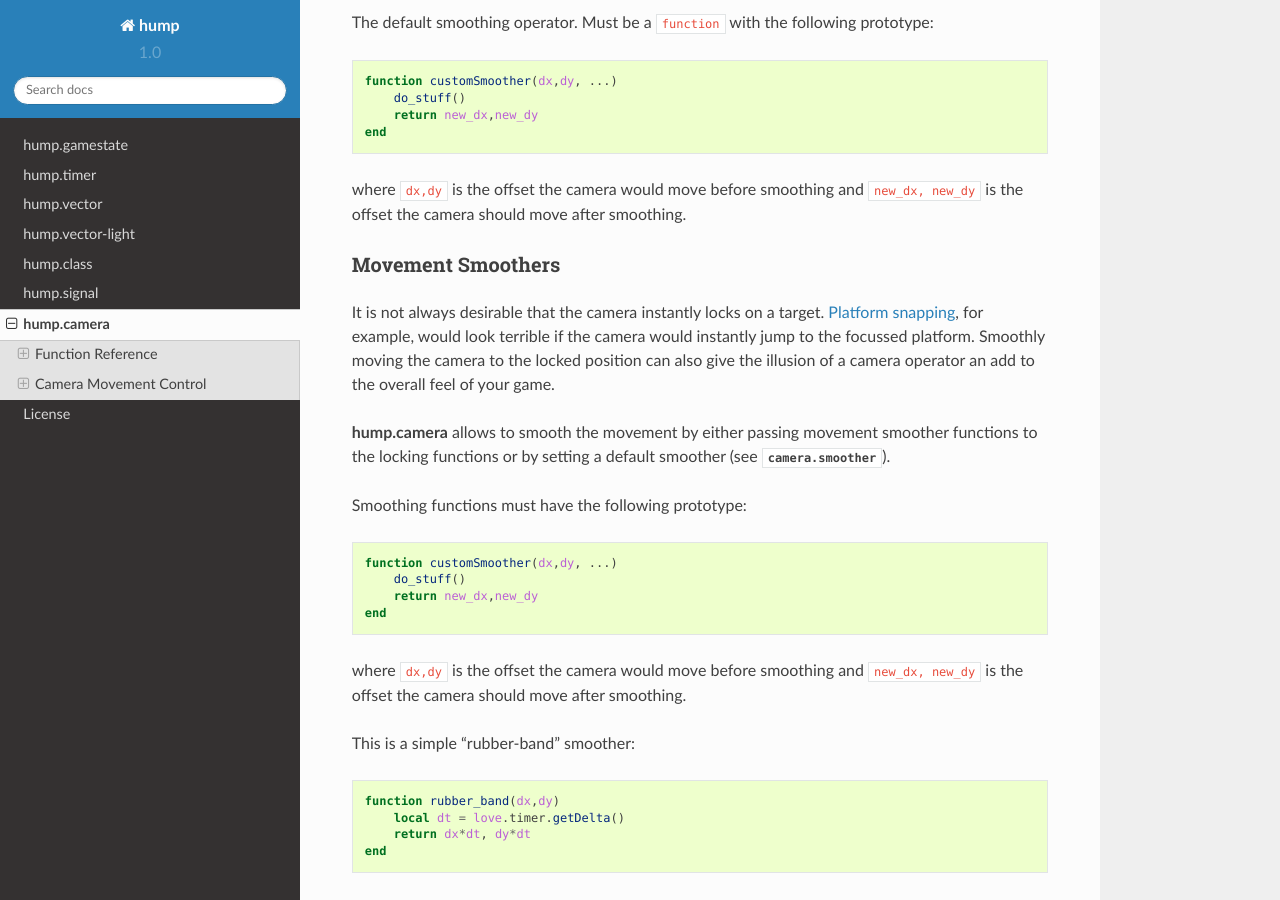
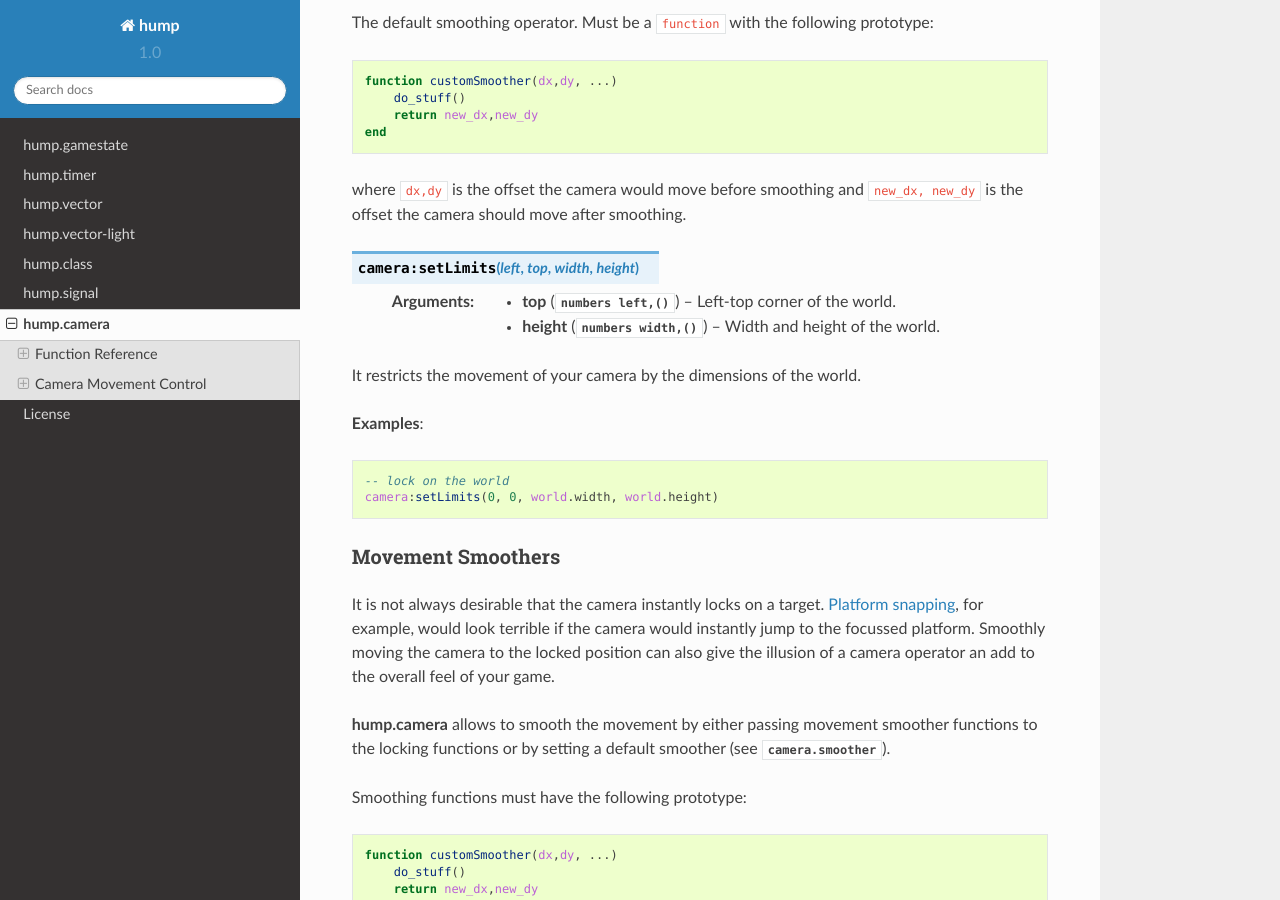
Before and after one commit to vrld/hump, a Sphinx documentation site: the page built from docs/camera.rst, in a window 1280 px wide and 900 px high, scrolled down 9254 px. Built offline with Sphinx 7.4.7 and the Read the Docs theme 2.0.0, drawn with Linux system fonts in a browser that asks for light colours.

Commit message:
Updated docs

```diff
--- a/docs/camera.rst
+++ b/docs/camera.rst
@@ -453,6 +453,18 @@
 ``new_dx, new_dy`` is the offset the camera should move after smoothing.
 
 
+.. function:: camera:setLimits(left, top, width, height)
+
+   :param numbers left, top: Left-top corner of the world.
+   :param numbers width, height: Width and height of the world.
+
+It restricts the movement of your camera by the dimensions of the world.
+
+**Examples**::
+
+    -- lock on the world
+    camera:setLimits(0, 0, world.width, world.height)
+
 .. _movement-smoothers:
 
 Movement Smoothers
```
